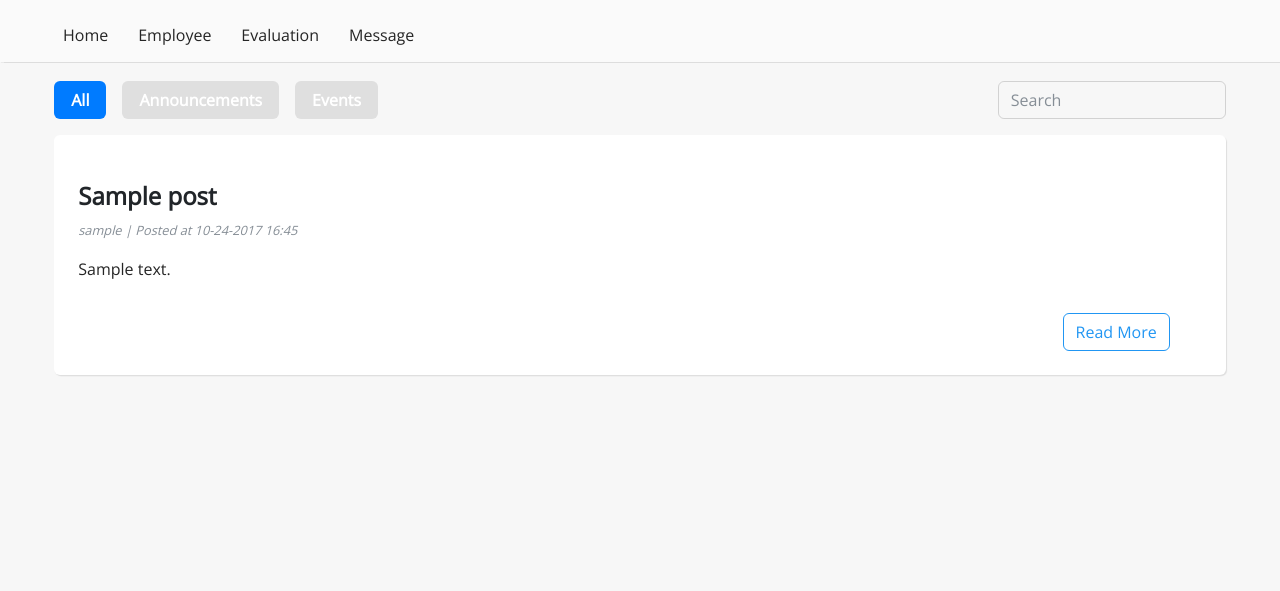
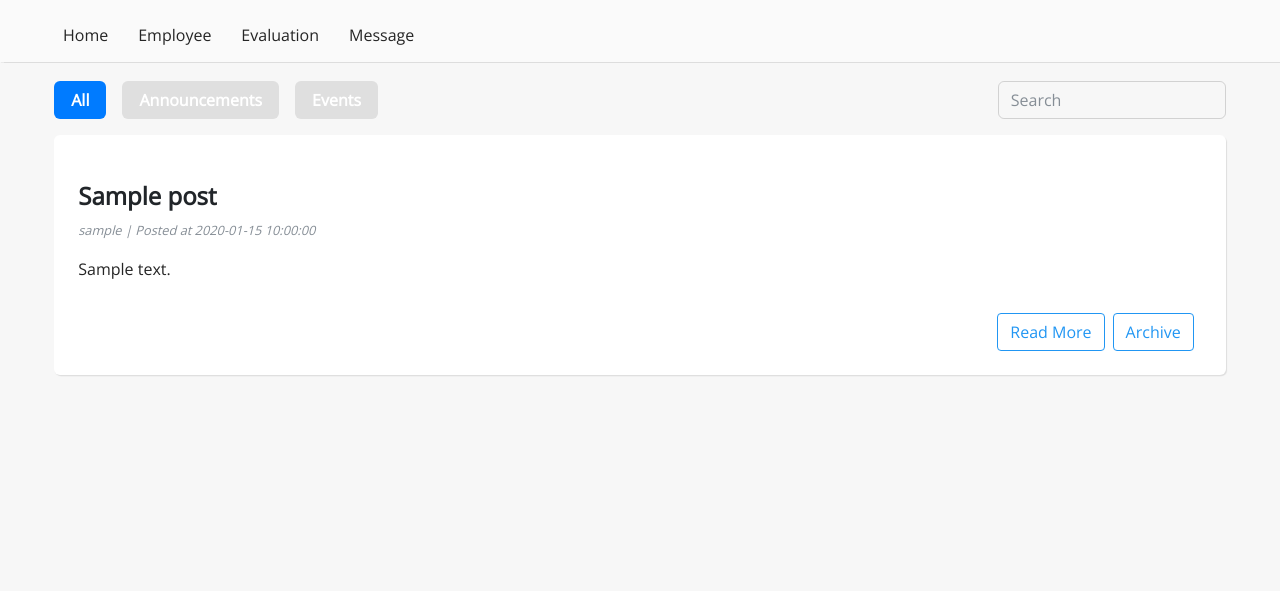
Before and after one commit to shawrlot/Human_Resources_Information_System-Development, a CodeIgniter app: the page made by application/views/dashboard-home-admin_view.php in a window 1280 px wide. Shown: the part 74-665 px from the top of the page. Run offline with CodeIgniter, Linux system fonts and the light colour scheme; the template is opened without the code that fills it: most values are stand-ins (such as "Sample title", 1, 10 or a date in 2020); data that the repository does not hold is empty; some libraries are stand-ins or nearby versions.

Commit message:
timestamp ok
archive button ongoing

```diff
--- a/application/views/dashboard-home-admin_view.php
+++ b/application/views/dashboard-home-admin_view.php
@@ -61,9 +61,10 @@ switch ($active_filter) {
 						  </div>
 						  <div class="mt-2 pt-3 pb-4 pl-4 pr-2 ml-2">
 						  	<h3 class="p-0 m-0 f-bold"><?php echo highlight_phrase(word_limiter($post['post_title'], 100),$keyword_here, '<span style="font-weight:bold;">', '</span>');?></h3>
-						  	<p class="card-text pt-1"><small class="text-muted"><?php echo $post['account_username'];?> | Posted at 10-24-2017 16:45</small></p>
+						  	<p class="card-text pt-1"><small class="text-muted"><?php echo $post['account_username'];?> | Posted at <?php echo $post['post_dateCreated'];?></small></p>
 								  	<p><?php echo highlight_phrase(word_limiter($post['post_body'], 100),$keyword_here, '<span style="font-weight:bold;">', '</span>');?></p>
-						  	<button type="button" class="btn btn-post f-normal c-raduis float-right mr-5">Read More</button>
+							<a href="" class ="btn mt-3 btn-success f-normal c-radius float-right mr-4">Archive</a>
+						  	<button type="button" class="btn btn-post f-normal c-raduis float-right mr-2 mt-3">Read More</button>
 						  </div>
 						</div>
 					</div>
@@ -80,9 +81,11 @@ switch ($active_filter) {
 		<div class="mb-3 col-11 card pl-0 pr-0 mx-auto shadow-light c-raduis pr-2">
 		  <div class="card-body pt-5 p-4">
 		    <h4 class=""><strong><?php echo highlight_phrase(word_limiter($post['post_title'], 100),$keyword_here, '<span style="font-weight:bold;">', '</span>');?></strong></h4>
-		    <p class="card-text"><small class="text-muted"><em><?php echo $post['account_username'];?> | Posted at 10-24-2017 16:45</em></small></p>
+		   <p class="card-text"><small class="text-muted"><em><?php echo $post['account_username'];?> | Posted at <?php echo $post['post_dateCreated'];?></em></small></p>
 		    <p><?php echo highlight_phrase(word_limiter($post['post_body'], 100),$keyword_here, '<span style="font-weight:bold;">', '</span>');?></p>
-		    <button type="button" class="btn mt-3 btn-post f-normal c-raduis float-right mr-4">Read More</button>
+		    <a href="" class ="btn mt-3 btn-success f-normal c-radius float-right">Archive</a>
+		    <button type="button" class="btn mt-3 btn-post f-normal c-radius float-right mr-2">Read More</button>
+
 		  </div>
 		</div>
 
--- a/assets/css/style.css
+++ b/assets/css/style.css
@@ -172,6 +172,16 @@ p, h6 {
 	border: solid 1px #2196F3;
 	color: #fff;
 }
+.btn-success {
+	background: none;
+	border: solid 1px #2196F3;
+	color: #2196F3;
+}
+.btn-success:hover {
+	background: #2196F3;
+	border: solid 1px #2196F3;
+	color: #fff;
+}
 .search-box {
 	background: none;
 }
```
Also changed, not shown: application/controllers/Post.php (+32 -16 lines).
